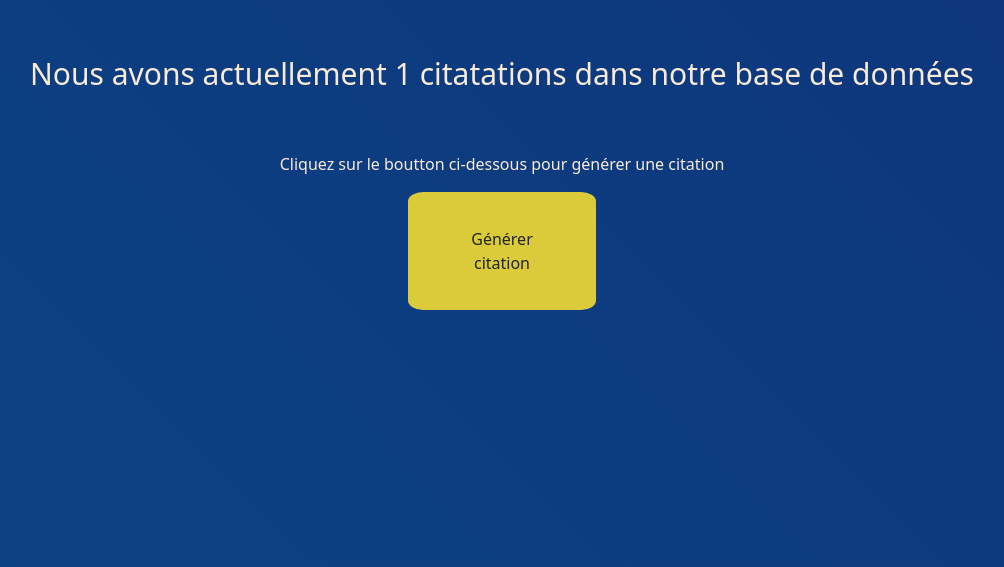
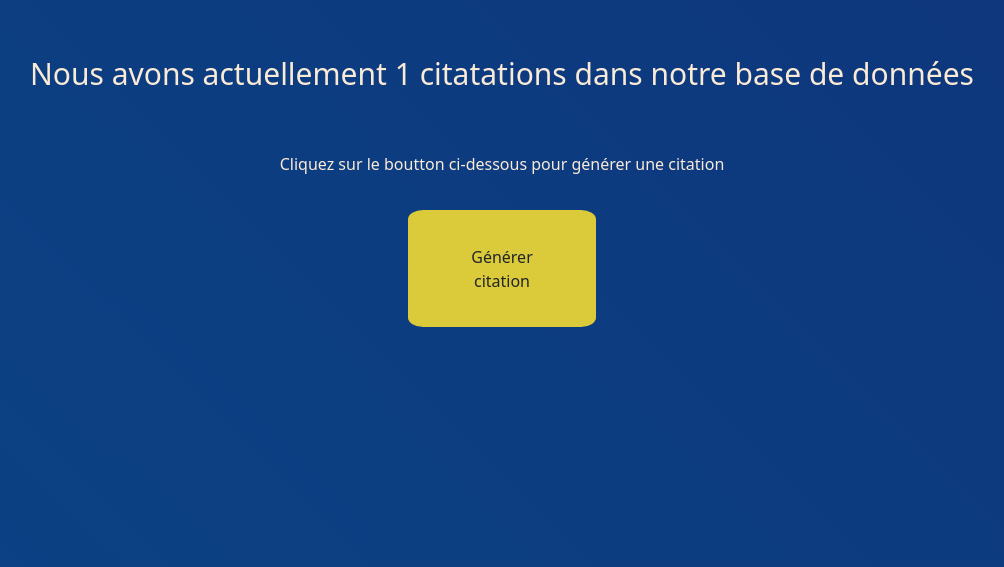
Before and after one commit to dday33480/randomquotesapp, a Django app: page / in a window 1280 px wide. Shown: the part 197-764 px from the top of the page, without its empty margins (138-1142 px from the left). Run offline with Django 5.2, Linux system fonts and the light colour scheme; tables that the repository leaves empty hold one stand-in row (values such as "Sample post").

Commit message:
style: Changes homepage button animation

```diff
--- a/quotes/static/css/main.css
+++ b/quotes/static/css/main.css
@@ -164,6 +164,10 @@ a {
     padding: 3% 5%;
 }
 
+#btn-animation {
+    margin-top: 3%;
+}
+
 .btn-cat-selection:hover, .btn-cat-selection:active, .btn:hover,  .btn:active {
     background-color:skyblue;
     border-radius: 90%;
--- a/quotes/static/scripts/animation.js
+++ b/quotes/static/scripts/animation.js
@@ -8,10 +8,11 @@ document.addEventListener('DOMContentLoaded', () => {
         const y = event.clientY - rect.top - rect.height / 2;
 
         const scaleFactor = 1 + Math.sqrt(x * x + y * y) / 100;
-        const maxScale = 2;
+        const maxScale = 1.5;
         const scale = Math.min(1 + scaleFactor, maxScale);
 
         button.style.transform = `scale(${scale})`;
+        console.log(`scale(${scale})`);
     });
 
     button.addEventListener('mouseleave', () => {
```
